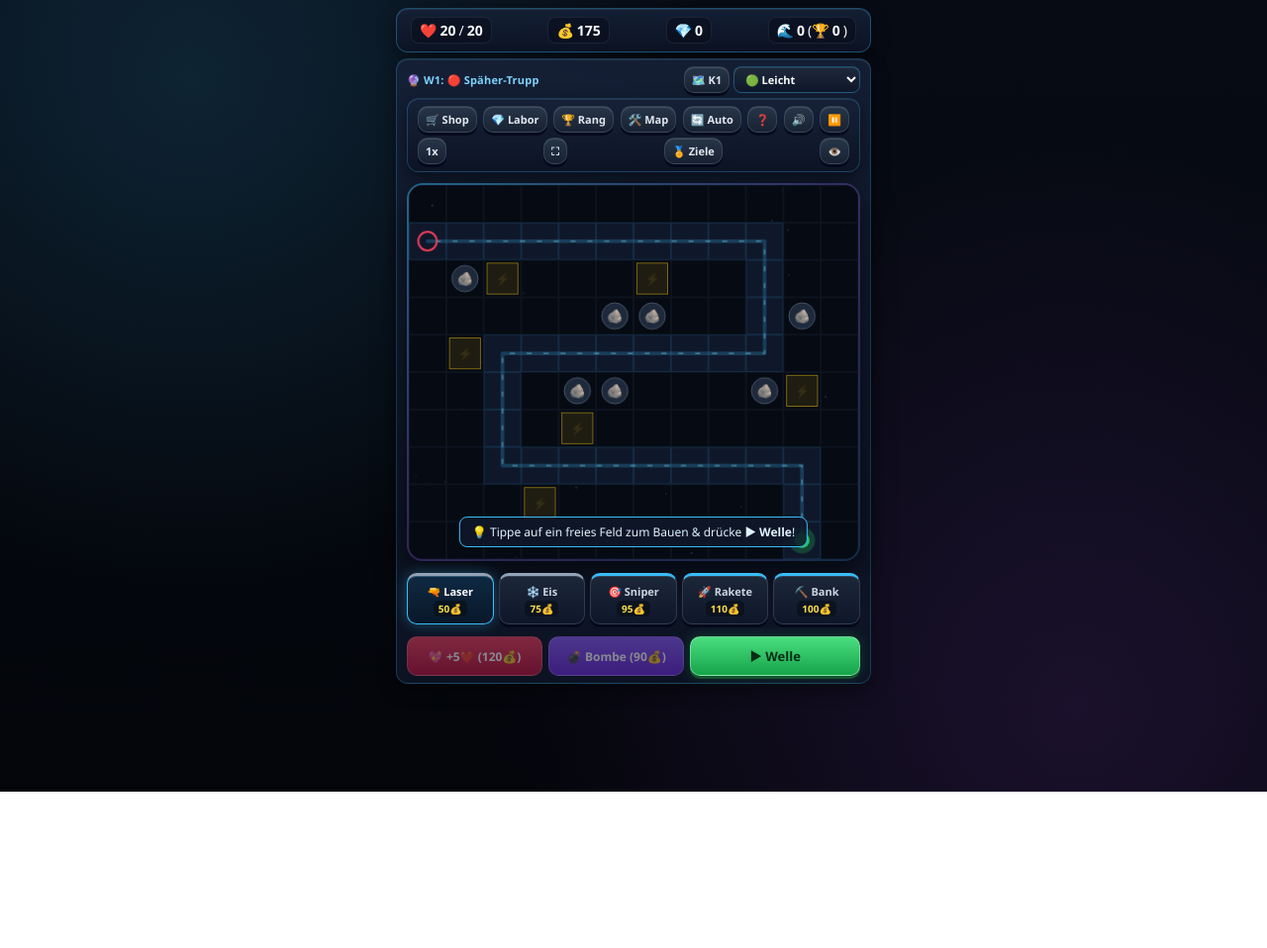
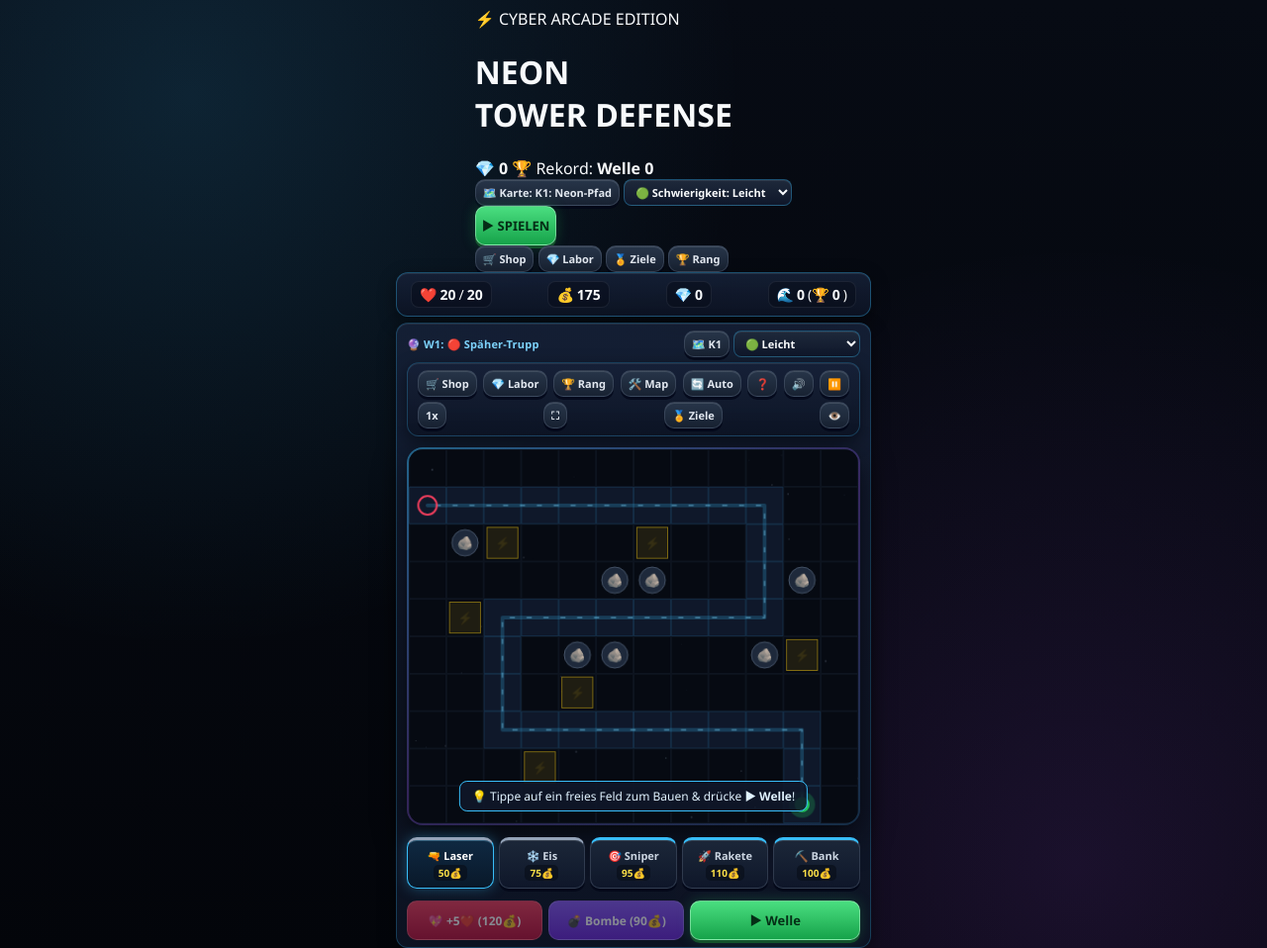
Before and after one commit to DarkPoeniX-pgn/neon-defense, a plain HTML site: page index.html in a window 1280 px wide. Shown: the top 958 px of the page at 99% size. Before the commit the page ends 800 px from the top, so only its background shows below. Drawn offline with Linux system fonts and the light colour scheme.

Commit message:
Add start screen with game options and buttons

```diff
--- a/index.html
+++ b/index.html
@@ -7,6 +7,35 @@
   <link rel="stylesheet" href="style.css">
 </head>
 <body>
+
+    <div id="start-screen">
+    <div class="start-card">
+      <div class="start-badge">⚡ CYBER ARCADE EDITION</div>
+      <h1 class="start-title">NEON<br><span>TOWER DEFENSE</span></h1>
+      <div class="start-stats">
+        <span>💎 <b id="menu-gems">0</b></span>
+        <span>🏆 Rekord: <b>Welle <span id="menu-best">0</span></b></span>
+      </div>
+
+      <div class="start-selectors">
+        <button class="spd-btn start-select-btn" id="menu-map-btn" onclick="openRoadFromMenu()">🗺️ Karte: K1: Neon-Pfad</button>
+        <select id="menu-diff-sel" class="start-select-btn" onchange="syncDiffFromMenu()">
+          <option value="0.75">🟢 Schwierigkeit: Leicht</option>
+          <option value="1" disabled>🔒 Normal (Leicht W20)</option>
+          <option value="1.35" disabled>🔒 Extrem (Normal W20)</option>
+        </select>
+      </div>
+
+      <button class="wave-btn start-play-btn" onclick="startFromMenu()">▶ SPIELEN</button>
+
+      <div class="start-sub-btns">
+        <button class="spd-btn" onclick="openOverlayFromMenu('shop-overlay')">🛒 Shop</button>
+        <button class="spd-btn" onclick="openOverlayFromMenu('lab-overlay')">💎 Labor</button>
+        <button class="spd-btn" onclick="openOverlayFromMenu('quest-overlay')">🏅 Ziele</button>
+        <button class="spd-btn" onclick="openOverlayFromMenu('rank-overlay')">🏆 Rang</button>
+      </div>
+    </div>
+    </div>
 
 
   <div id="ui-top">
```
